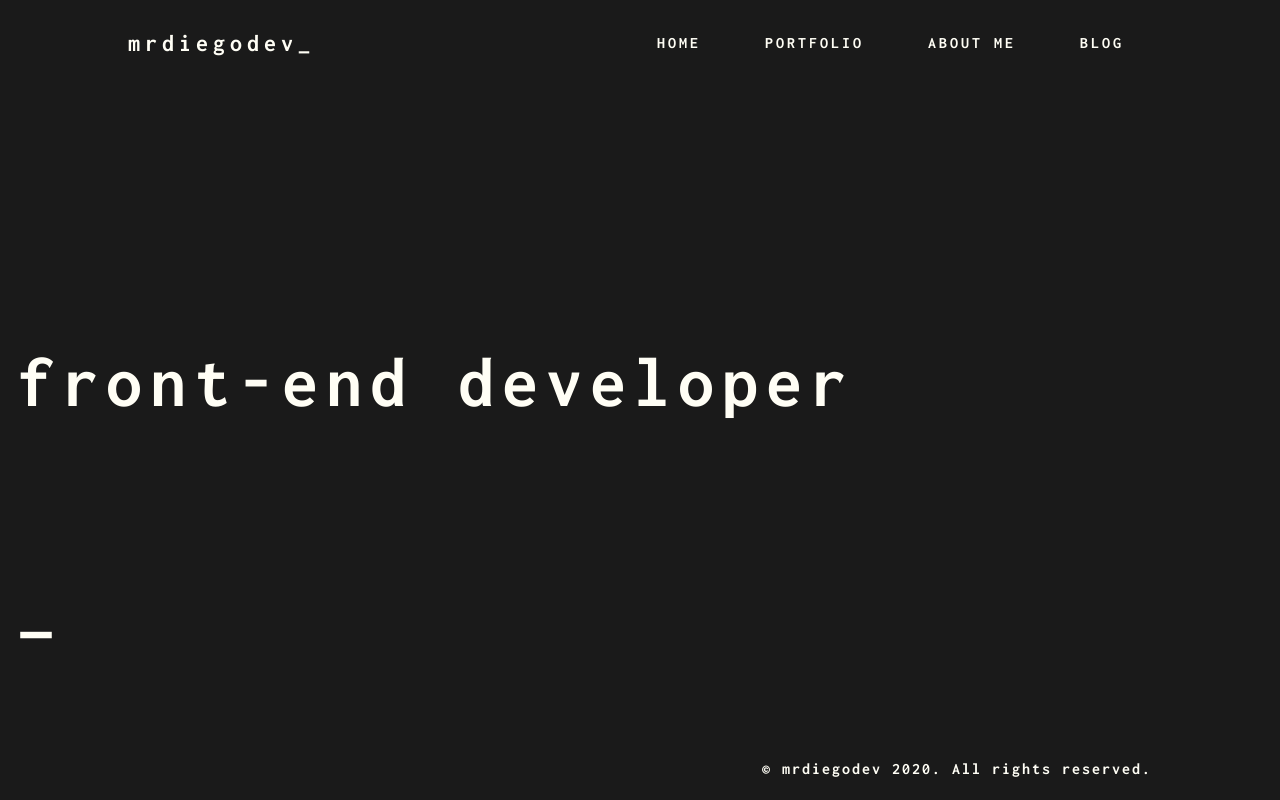
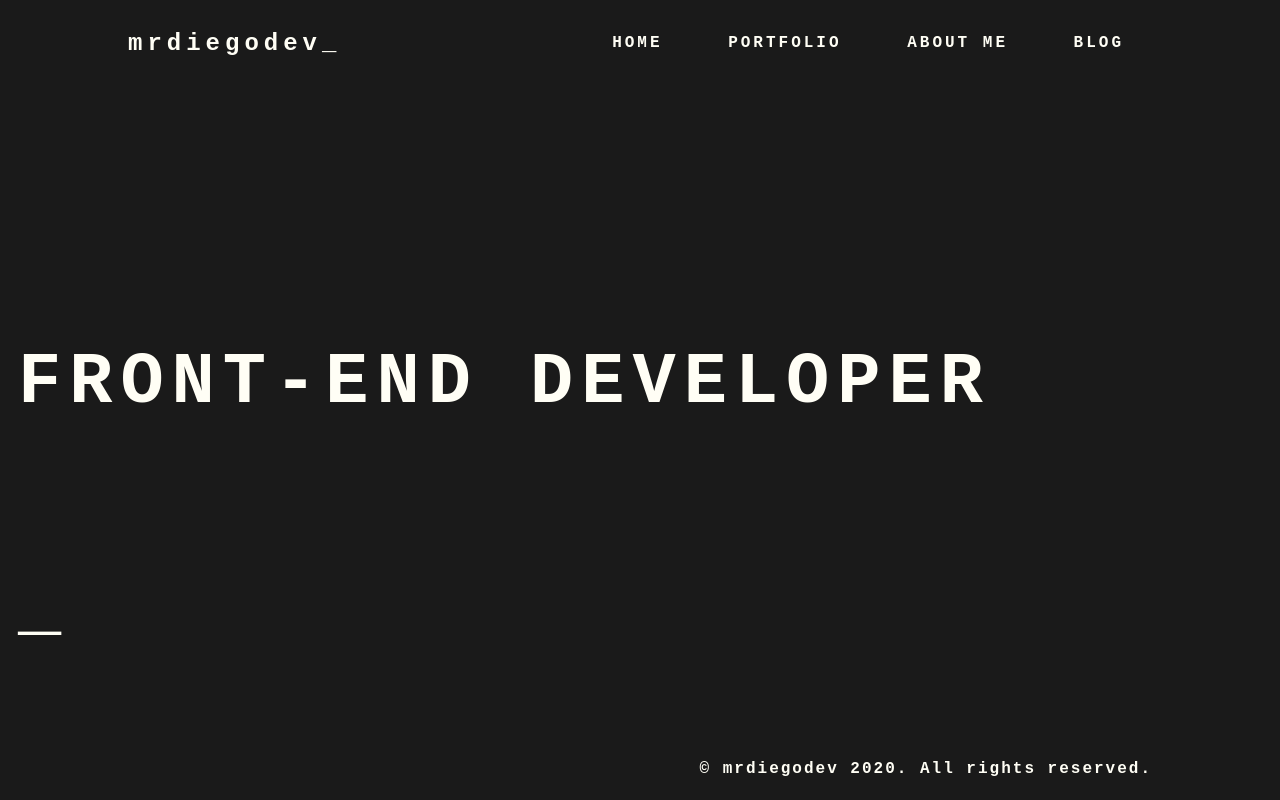
Before and after one commit to dhna32/MrDiegoDev, a plain HTML site: page index.html in a window 1280 px wide. Drawn offline with Linux system fonts and the light colour scheme.

Commit message:
Font-Face
Added new Font to project, also changed to Uppercase

```diff
--- a/style.css
+++ b/style.css
@@ -1,3 +1,9 @@
+/* WEB FONTS*/
+@font-face {
+  font-family: 'SourceCodePro'
+  src: url(Fonts\SourceCodePro-Light.otf);
+}
+
 *{
   margin: 0px;
   padding: 0px;
@@ -5,7 +11,7 @@
 }
 
 body {
-  font-family: 'Inconsolata', monospace;
+  font-family: 'SourceCodePro', monospace;
   font-weight: 500;
   font-size: 1em;
   height: auto;
@@ -64,7 +70,7 @@ footer {
   font-size: 4.5rem;
   text-align: left;
   display: flex;
-  text-transform: lowercase;
+  text-transform: uppercase;
   color: #fffef5;
 }
 .line{
```
Also changed, not shown: Fonts/SourceCodePro-Light.otf (added).
